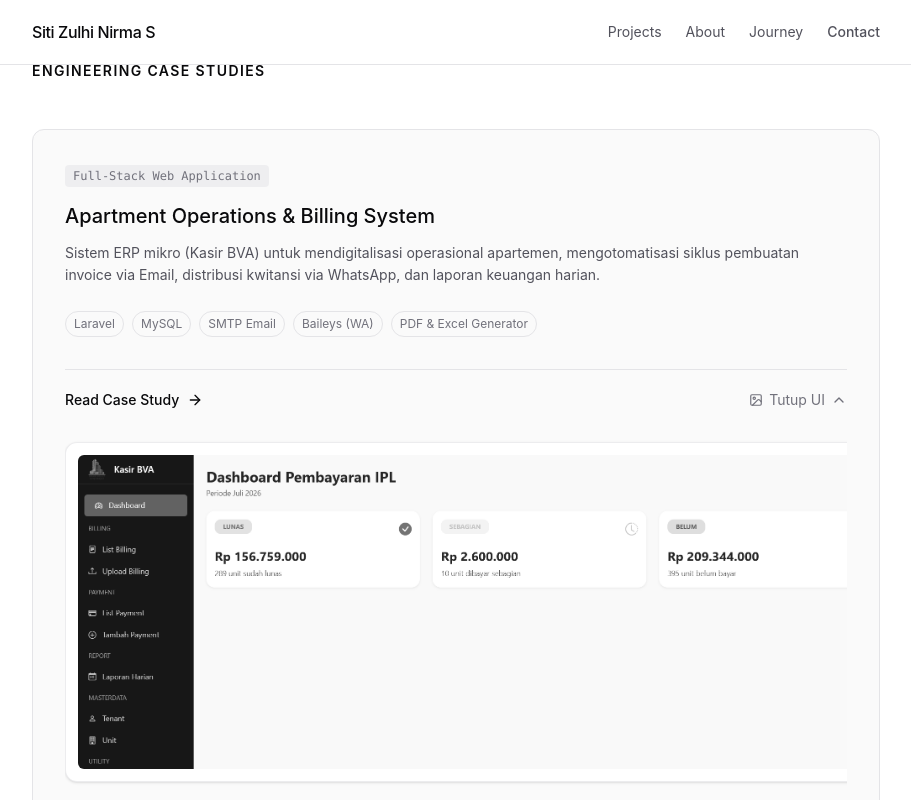
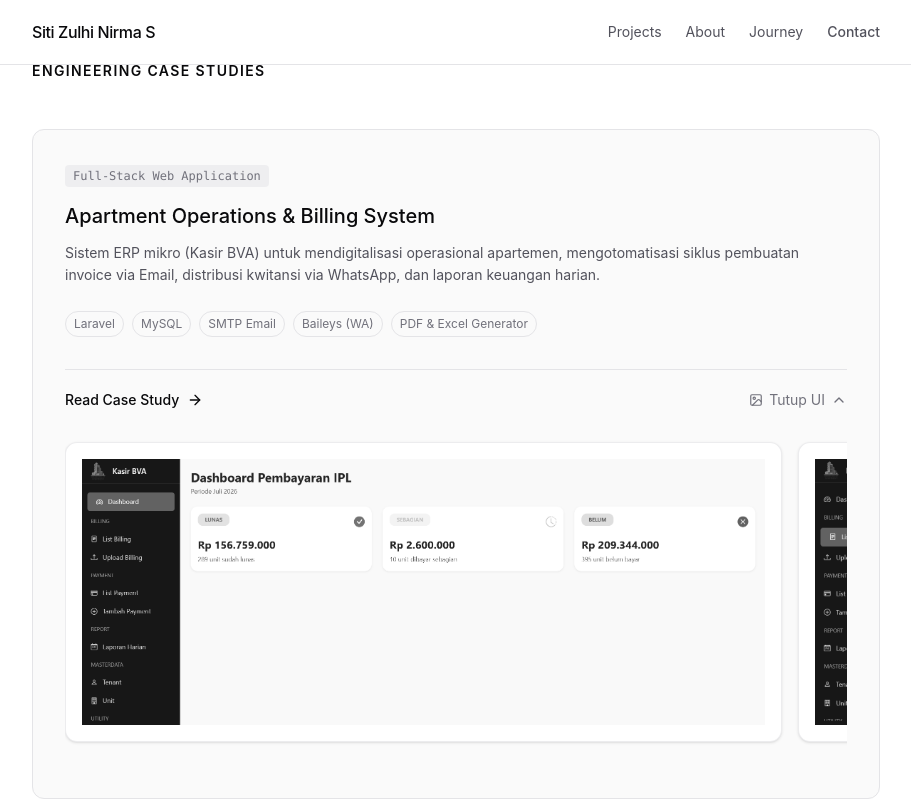
Before and after one commit to zlhins/portfolio-web, a Next.js app: page / in a window 1280 px wide. Both pictures are taken after a click on the button "Lihat UI". Shown: the part 1114-1914 px from the top of the page, without its empty margins (184-1095 px from the left). Built offline with nearby package versions, Linux system fonts and the light colour scheme.

Commit message:
Fixing gambar

```diff
--- a/components/CaseStudyCard.tsx
+++ b/components/CaseStudyCard.tsx
@@ -96,15 +96,20 @@ export default function CaseStudyCard({
                 {demoImages.map((img, index) => (
                   <div
                     key={index}
-                    // Hanya atur tinggi (h-...). Lebar akan mengikuti gambar aslinya.
-                    // max-w-[85vw] memastikan gambar sangat lebar tidak merusak layar HP.
-                    className="relative h-[220px] sm:h-[280px] lg:h-[340px] max-w-[85vw] md:max-w-none bg-white rounded-xl border border-zinc-200/70 shadow-sm snap-start shrink-0 p-2 sm:p-3"
+                    // PENGGABUNGAN 3 ATURAN:
+                    // 1. HP: w-[85vw] h-auto
+                    // 2. Tablet: sm:w-auto sm:h-[260px] md:h-[300px]
+                    // 3. Laptop: lg:min-w-[45%] lg:h-[300px] lg:flex lg:items-center lg:justify-center
+                    className="relative bg-white rounded-xl border border-zinc-200/70 shadow-sm snap-start shrink-0 p-3 sm:p-4 w-[85vw] h-auto sm:w-auto sm:h-[260px] md:h-[300px] lg:min-w-[45%] lg:flex lg:items-center lg:justify-center"
                   >
                     <img
                       src={img}
                       alt={`${title} Interface ${index + 1}`}
-                      // KUNCI UTAMA: h-full dan w-auto memastikan gambar mempertahankan proporsinya tanpa ruang kosong (blank)
-                      className="h-full w-auto max-w-full object-contain grayscale hover:grayscale-0 transition-all duration-700 cursor-pointer rounded-md"
+                      // PENYESUAIAN GAMBAR:
+                      // 1. HP: w-full h-auto (Menghindari blank atas/bawah)
+                      // 2. Tablet: sm:w-auto sm:h-full (Memeluk gambar kiri/kanan)
+                      // 3. Laptop: lg:w-full lg:h-full lg:object-top (Persis kode ideal Anda)
+                      className="grayscale hover:grayscale-0 transition-all duration-700 cursor-pointer object-contain w-full h-auto sm:w-auto sm:h-full lg:w-full lg:h-full lg:object-top"
                     />
                   </div>
                 ))}
```
